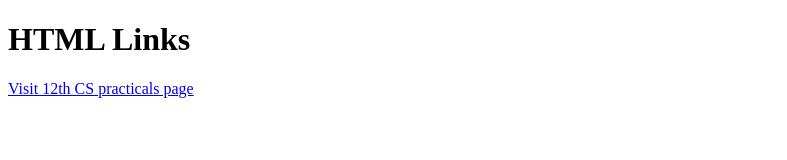
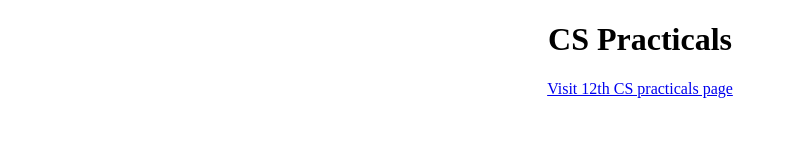
Before and after one commit to cs12th/cs12th.github.io, a plain HTML site: page index.html in a window 1280 px wide. Shown: the whole page, without its empty margins (0-787 px from the left). Drawn offline with Linux system fonts and the light colour scheme.

Commit message:
Update index.html

```diff
--- a/index.html
+++ b/index.html
@@ -1,10 +1,10 @@
 <!DOCTYPE html>
 <html>
 <body>
-
-<h1>HTML Links</h1>
+<center>
+<h1>CS Practicals</h1>
 
 <p><a href="https://cs12th.github.io">Visit 12th CS practicals page</a></p>
-
+</center>
 </body>
 </html>
```
